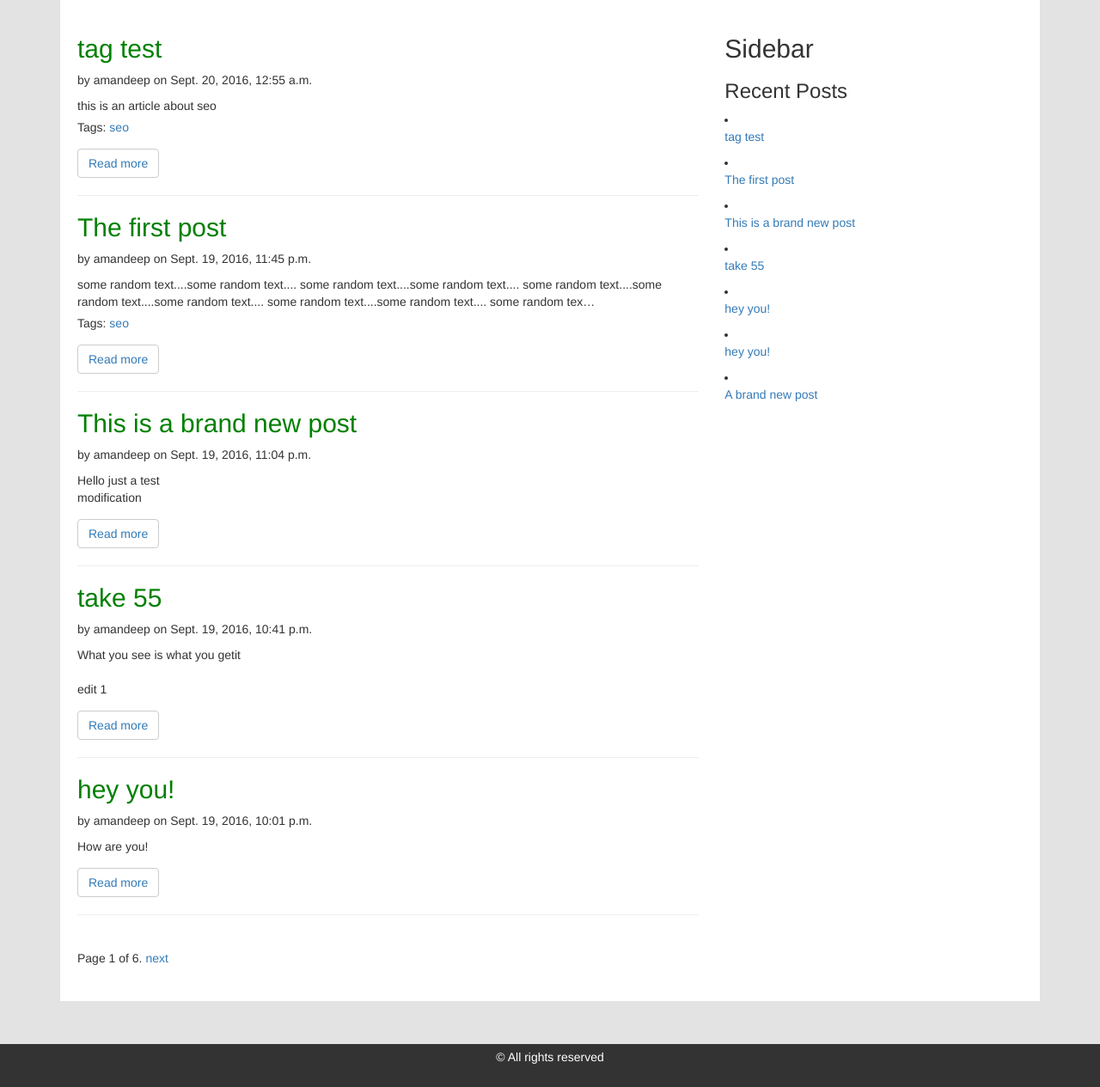
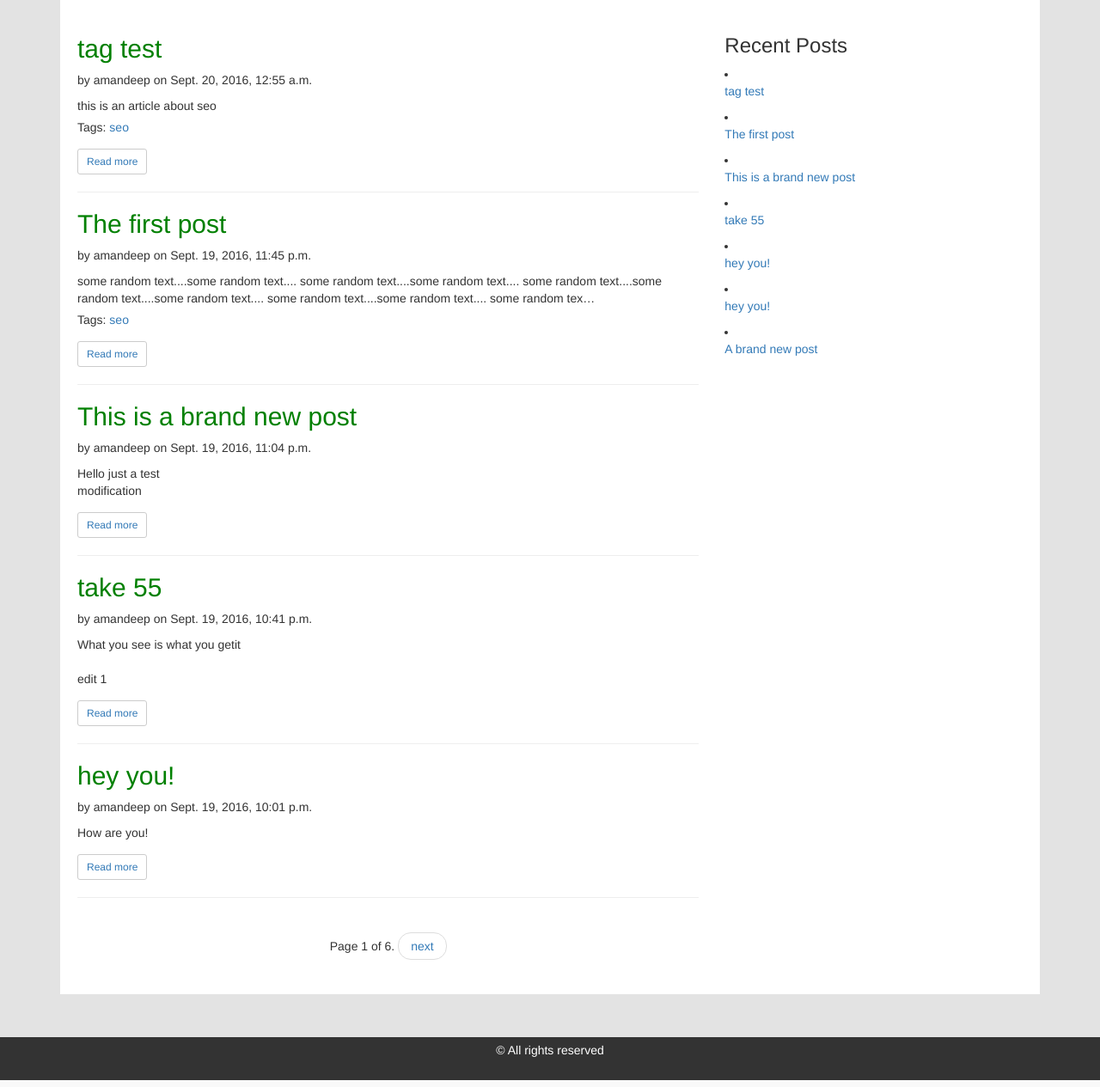
Before and after one commit to hiamandeep/django-blog, a Django app: page / in a window 1280 px wide. Shown: the part 118-1383 px from the top of the page at 86% size. Run offline with Django 3.2, Linux system fonts and the light colour scheme; data comes from the database, SQL or seed files in the repository; some libraries are stand-ins or nearby versions.

Commit message:
improve styling

```diff
--- a/blog/static/css/style.css
+++ b/blog/static/css/style.css
@@ -83,3 +83,8 @@ body{
 
     margin-top: 5px;
 }
+
+.pagination{
+    margin: 0 auto;
+    width: 100%;
+}
--- a/blog/templates/base.html
+++ b/blog/templates/base.html
@@ -64,7 +64,6 @@
     	</div>
 
         <div class="col-md-4 sidebar">
-            <h2>Sidebar</h2>
             {% include 'latest_posts.html'%}
         </div>
     </div>
--- a/blog/templates/post_feed.html
+++ b/blog/templates/post_feed.html
@@ -8,14 +8,14 @@
 				{% if post.tags != None %}
 				<div class="post-tags">Tags: <a href="{% url 'tag_filter' tage=post.tags %}">{{post.tags}}</a></div>
 				{%endif%}
-				<button class="btn btn-default readmore"><a href="{% url 'post_detail' pk=post.pk %}">Read more</a></button> <!-- put pk in the url pattern named post_detail -->
+				<button class="btn btn-default btn-sm readmore"><a href="{% url 'post_detail' pk=post.pk %}">Read more</a></button> <!-- put pk in the url pattern named post_detail -->
 				<hr>
        </div>
        {% endfor %}
 <div class="pagination">
-    <span class="step-links">
+    <ul class="step-links pager"> <!-- bootstrap class pager -->
         {% if q_set.has_previous %}
-            <a href="?page={{ q_set.previous_page_number }}">previous</a>
+            <li><a href="?page={{ q_set.previous_page_number }}">previous</a></li>
         {% endif %}
 
         <span class="current">
@@ -23,9 +23,9 @@
         </span>
 
         {% if q_set.has_next %}
-            <a href="?page={{ q_set.next_page_number }}">next</a>
+            <li><a href="?page={{ q_set.next_page_number }}">next</a></li>
         {% endif %}
-    </span>
+    </ul>
 </div>
 
 {% endblock %}
```
Also changed, not shown: 6 other files.
